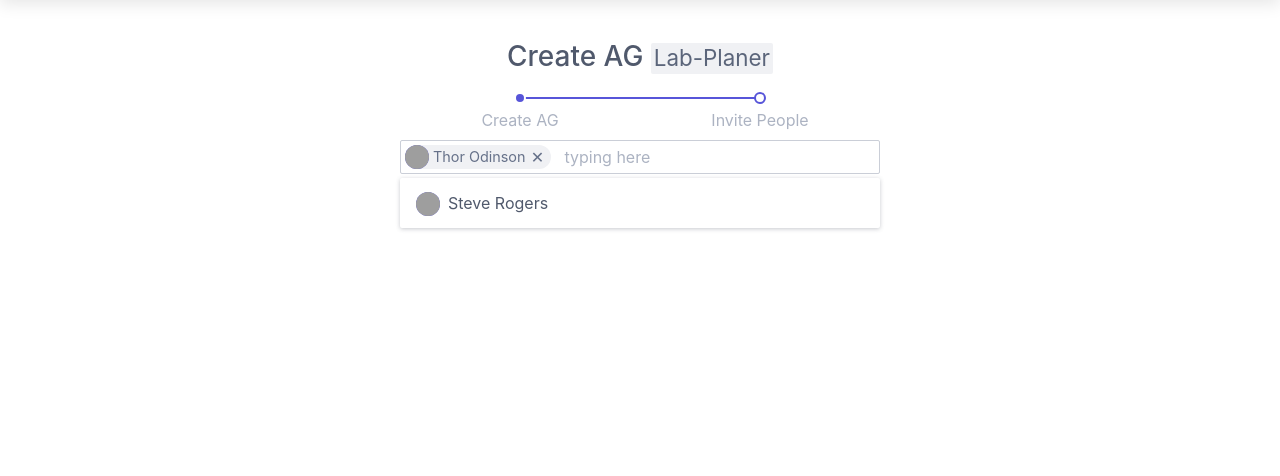
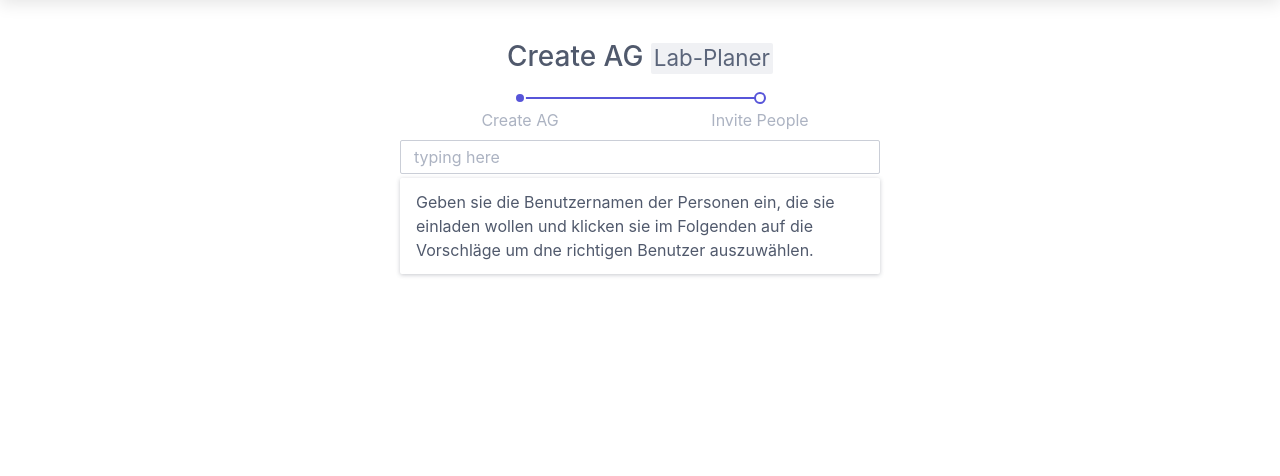
Before and after one commit to Info-ag/labplaner, a Flask app: template src/templates/ag/invite.html in a window 1280 px wide. Shown: the part 64-540 px from the top of the page. Run offline with Flask 2, Linux system fonts and the light colour scheme; the template is opened without the code that fills it, so the values that code supplies are empty; data comes from the database, SQL or seed files in the repository; grey boxes are pictures that could not be loaded.

Commit message:
Adding UserSelection to the invite page

```diff
--- /dev/null
+++ b/src/static/js/pages/ag/invite.js
@@ -0,0 +1,66 @@
+var usernameInput = $("#usernameInput");
+
+usernameInput.on("input", function(){
+    $.ajax({
+        type: 'GET',
+        url: '/api/v1/user/?query=' + usernameInput.val(),
+        data: "{}",
+        dataType: "json",
+        cache: false,
+        beforeSend: function () {
+            $("#name-loading").show();
+        }
+    }).done(function (response) {
+            console.log(response);
+
+            $("#menu-anker").empty();
+
+            if(response.length != 0){
+
+                for (i in response){
+
+                    var menuItem = $("<li></li>").addClass("menu-item");
+                    var aTag = $("<a></a>").attr("href", "#").on("click", function(){
+                        addUser(response[i]);
+                    });
+                    var div1 = $("<div></div>").addClass("tile tile-centered");
+                    var div2 = $("<div></div>").addClass("tile-icon");
+                    var img = $("<img></img>").addClass("avatar avatar-sm").attr("alt", response[i].username).attr("src", "static/img/user/pb/avatar-1.png");
+                    var div3 = $("<div></div>").addClass("tile-content").text(response[i].username);
+                    menuItem.append(aTag);
+                    aTag.append(div1);
+                    div1.append(div2);
+                    div2.append(img);
+                    div1.append(div3);
+                    console.log(menuItem);
+                    $("#menu-anker").append(menuItem);
+                }
+
+
+            }else{
+                var menuItem = $("<li></li>").addClass("menu-item");
+                    var aTag = $("<a></a>").attr("href", "#");
+                    var div1 = $("<div></div>").addClass("tile tile-centered");
+                    var div3 = $("<div></div>").addClass("tile-content").text("Keine Nutzer mit übereinstimmenden Namen gefunden");
+                    menuItem.append(aTag);
+                    aTag.append(div1);
+                    div1.append(div3);
+                    console.log(menuItem);
+                    $("#menu-anker").append(menuItem);
+            }
+    });
+});
+
+
+function addUser(user){
+    var div = $("<div></div>").addClass("chip");
+    var img = $("<img></img>").addClass("avatar avatar-sm").attr("alt",user.username).attr("src","static/img/user/pb/avatar-1.png");
+    var a = $("<a></a>").addClass("btn btn-clear").attr("href", "#").attr("aria-label", "Close").attr("role","button");
+    a.on("click", function(){
+        div.remove();
+    });
+    div.text(user.username);
+    div.append(a);
+    div.prepend(img);
+    div.insertBefore(usernameInput);
+}
--- a/src/templates/ag/invite.html
+++ b/src/templates/ag/invite.html
@@ -26,28 +26,20 @@
                           <!-- autocomplete input container -->
                           <div class="form-autocomplete-input form-input">
 
-                            <!-- autocomplete chips -->
-                            <div class="chip">
-                              <img src="img/avatar-1.png" class="avatar avatar-sm" alt="Thor Odinson">
-                              Thor Odinson
-                              <a href="#" class="btn btn-clear" aria-label="Close" role="button"></a>
-                            </div>
+
 
                             <!-- autocomplete real input box -->
-                            <input class="form-input" type="text" placeholder="typing here">
+                            <input class="form-input" id="usernameInput" type="text" placeholder="typing here">
                           </div>
 
                           <!-- autocomplete suggestion list -->
-                          <ul class="menu">
+                          <ul id="menu-anker" class="menu">
                             <!-- menu list chips -->
                             <li class="menu-item">
                               <a href="#">
                                 <div class="tile tile-centered">
-                                  <div class="tile-icon">
-                                    <img src="img/avatar-4.png" class="avatar avatar-sm" alt="Steve Rogers">
-                                  </div>
                                   <div class="tile-content">
-                                    Steve Rogers
+                                    Geben sie die Benutzernamen der Personen ein, die sie einladen wollen und klicken sie im Folgenden auf die Vorschläge um dne richtigen Benutzer auszuwählen.
                                   </div>
                                 </div>
                               </a>
@@ -61,5 +53,5 @@
     </section>
 {% endblock %}
 {% block scripts %}
-    <script src="/static/js/pages/ag/add.js"></script>
+    <script src="/static/js/pages/ag/invite.js"></script>
 {% endblock %}
```
Also changed, not shown: src/blueprints/__init__.py (deleted), src/blueprints/api/__init__.py (deleted), src/blueprints/api/v1/__init__.py (deleted), src/models/__init__.py (deleted).
